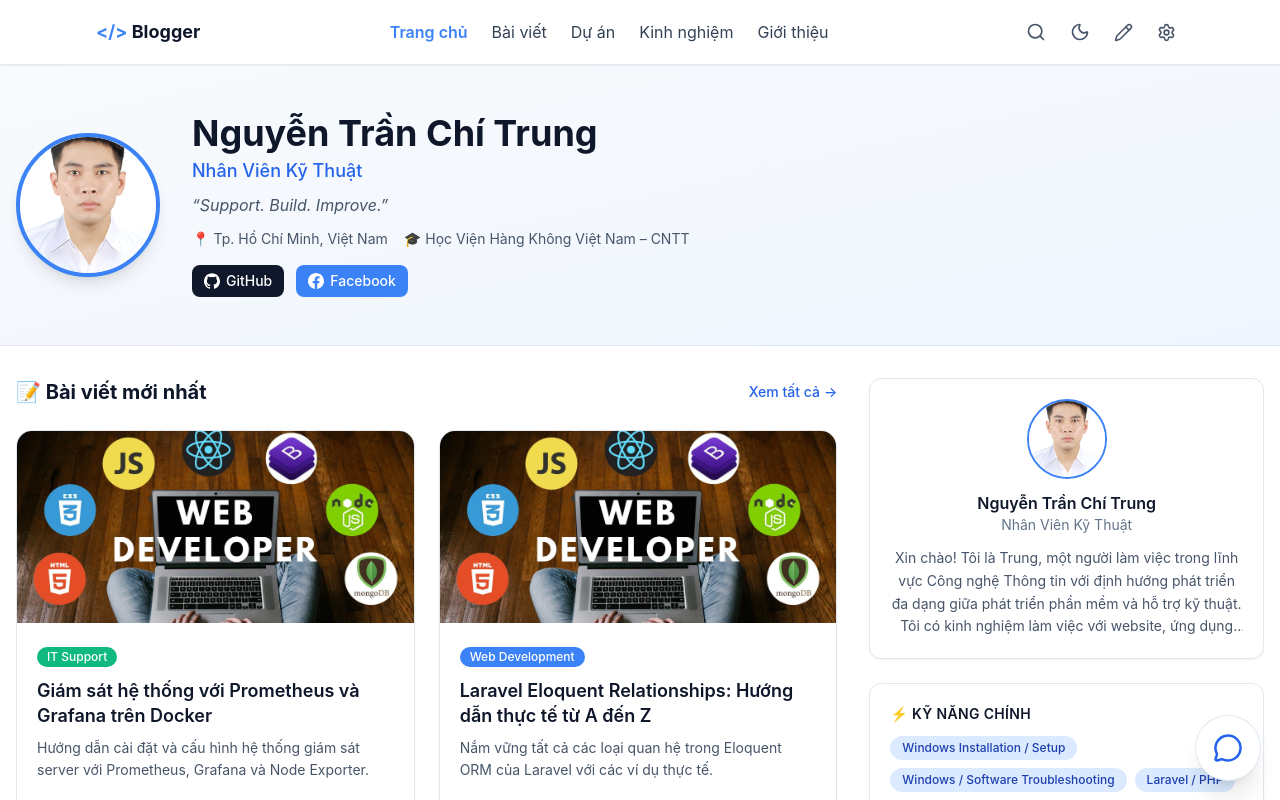
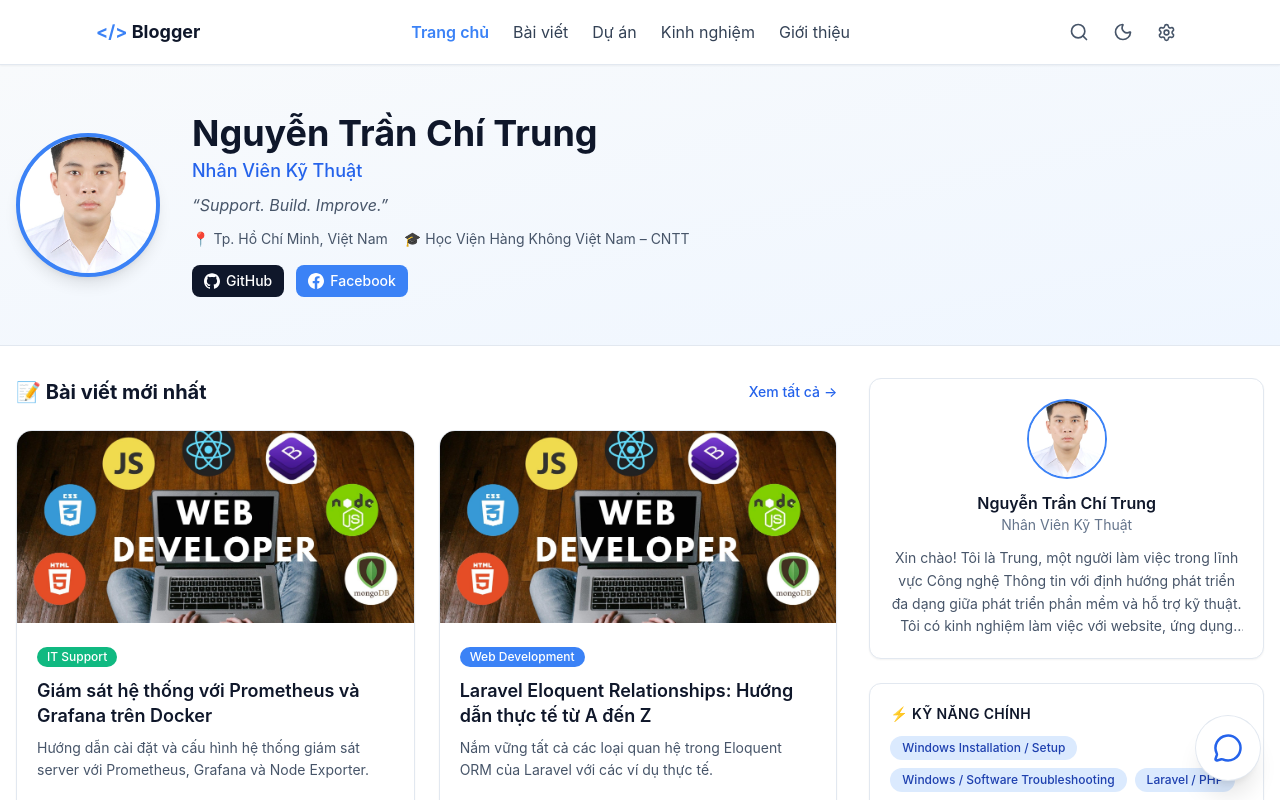
Before and after one commit to ChiTrung-coding/blogger, a React (Vite) app: page / in a window 1280 px wide. Shown: the top 800 px of the page. Built offline with nearby package versions, Linux system fonts and the light colour scheme.

Commit message:
Update Navbar.jsx

```diff
--- a/src/components/layout/Navbar.jsx
+++ b/src/components/layout/Navbar.jsx
@@ -105,15 +105,6 @@ export default function Navbar() {
               <ThemeToggle />
 
               <NavLink
-                to="/editor"
-                aria-label="Chỉnh sửa blog"
-                title="Chỉnh sửa blog"
-                className="hidden rounded-md p-2 text-slate-600 transition-colors hover:bg-slate-100 hover:text-blue-500 dark:text-slate-400 dark:hover:bg-slate-800 dark:hover:text-blue-400 sm:block"
-              >
-                <Pencil size={19} />
-              </NavLink>
-
-              <NavLink
                 to="/admin"
                 aria-label="Quản lý blog"
                 title="Quản lý blog"
```
